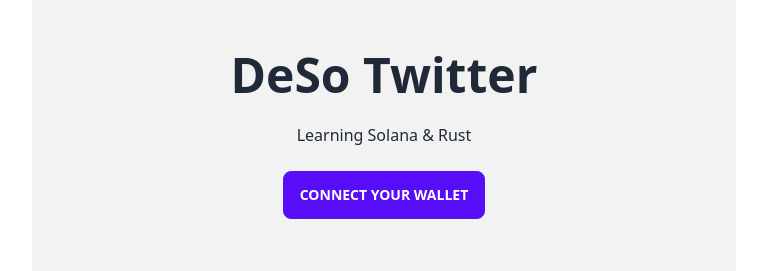
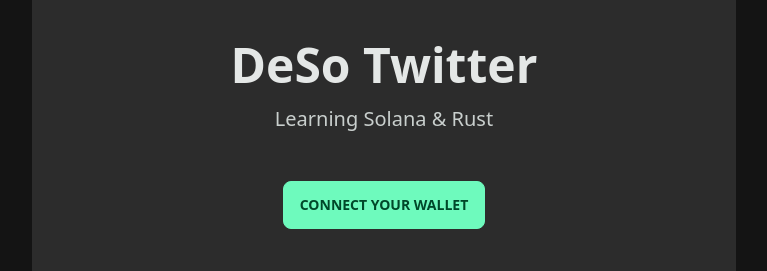
Before and after one commit to carbondesigned/ShareDeso, a Next.js app in the folder app/: page / in a window 1280 px wide. Shown: the part 529-800 px from the top of the page, without its empty margins (256-1023 px from the left). Built offline with nearby package versions, Linux system fonts and the light colour scheme; grey boxes are pictures that could not be loaded; what @project-serum/anchor, @solana/web3.js would draw is missing.

Commit message:
added some custom colors

```diff
--- a/app/components/PostCard.tsx
+++ b/app/components/PostCard.tsx
@@ -11,12 +11,17 @@
 
 const PostCard = ({ post, likePost, dislikePost, id }: Props) => {
   return (
-    <div className='card flex-1 bg-base-200 text-primary-content'>
-      <figure>
-        <img src={post.attachment} alt={post.attachment} />
-      </figure>
+    <div className='card flex-1 bg-accent text-base-100'>
+      {/* @ts-ignore */}
+      {post?.attachment.length > 0 && (
+        <img
+          src={post.attachment}
+          alt={post.attachment}
+          className='object-cover'
+        />
+      )}
       <div className='card-body'>
-        <h6 className='text-slate-600'>
+        <h6 className='text-base-200'>
           ({formatWalletAddress(post.userAddress.toString())})
         </h6>
         <p>{post.content}</p>
--- a/app/components/UI/CreatePostModal.tsx
+++ b/app/components/UI/CreatePostModal.tsx
@@ -20,26 +20,29 @@
 }: Props) => {
   return (
     <div className='modal'>
-      <div className='modal-box p-12 bg-base-200 rounded-xl'>
+      <div className='modal-box p-12 bg-accent text-base-200 rounded-xl'>
         <div className='flex justify-between items-center w-full'>
-          <h2 className='text-2xl font-bold leading-none'>
+          <h2 className='text-4xl font-bold leading-none'>
             Write a quick post
           </h2>
 
-          <label htmlFor='create-modal' className='btn btn-sm btn-circle'>
+          <label
+            htmlFor='create-modal'
+            className='btn bg-base-300 btn-sm btn-circle'
+          >
             ✕
           </label>
         </div>
-        <form onSubmit={handleSubmit} className='flex flex-col text-left'>
+        <form onSubmit={handleSubmit} className='flex mt-12 flex-col text-left'>
           <div>
             <label className='label' htmlFor='content'>
-              <span className='label-text'>Write something</span>
+              <span className='label-text text-base-200'>Write something</span>
             </label>
             <textarea
               name='content'
               value={content}
               placeholder='Something.'
-              className='textarea w-full min-h-[8em] text-md'
+              className='textarea w-full min-h-[8em] text-md bg-base-300'
               maxLength={MAX_CHAR_COUNT}
               onChange={(e) => setContent(e.target.value)}
             />
@@ -57,10 +60,10 @@
           </div>
           <div className='form-control'>
             <label className='label'>
-              <span className='label-text'>Attachments</span>
+              <span className='label-text text-base-200'>Attachments</span>
             </label>
             <label className='input-group'>
-              <span>
+              <span className='bg-accent border-4 border-base-300'>
                 <svg
                   xmlns='http://www.w3.org/2000/svg'
                   className='h-6 w-6'
@@ -81,11 +84,11 @@
                 onChange={(e) => setAttachment(e.target.value)}
                 type='text'
                 placeholder='https://image.com/image.png'
-                className='input w-full input-bordered'
+                className='input w-full input-bordered bg-base-300'
               />
             </label>
           </div>
-          <div className='w-full flex justify-end'>
+          <div className='w-full mt-12 flex justify-end'>
             <div className='tooltip tooltip-bottom' data-tip='Post something!'>
               <button className='btn btn-primary'>Post</button>
             </div>
--- a/app/components/UI/Welcome.tsx
+++ b/app/components/UI/Welcome.tsx
@@ -5,7 +5,7 @@
 function Welcome() {
   const { connectWallet } = useConnectWallet();
   return (
-    <div className='hero min-h-screen bg-base-200'>
+    <div className='hero min-h-screen bg-base-300 rounded-2xl'>
       <div className='hero-content flex-col text-center'>
         <div className='mask mask-squircle'>
           <Image
@@ -19,10 +19,15 @@
           />
         </div>
         <div className='max-w-md'>
-          <h1 className='text-5xl font-bold'>DeSo Twitter</h1>
-          <p className='py-6'>Learning Solana & Rust</p>
+          <h1 className='text-5xl font-bold text-base-100'>DeSo Twitter</h1>
+          <p className='pt-4 pb-12 text-xl text-base-200'>
+            Learning Solana & Rust
+          </p>
           <div className='tooltip tooltip-bottom' data-tip='Using Solana!'>
-            <button className='btn btn-primary' onClick={connectWallet}>
+            <button
+              className='btn btn-primary font-bold'
+              onClick={connectWallet}
+            >
               Connect your Wallet
             </button>
           </div>
--- a/app/pages/index.tsx
+++ b/app/pages/index.tsx
@@ -118,7 +118,7 @@
   };
   return (
     <>
-      <main className='min-h-screen p-32 xl:px-72'>
+      <main className='min-h-screen bg-neutral p-32 xl:px-72 3xl:px-80'>
         {!walletAddress ? (
           <Welcome />
         ) : posts === null ? (
@@ -132,7 +132,7 @@
             <div className='flex justify-between items-center'>
               <label
                 htmlFor='create-modal'
-                className='btn modal-button btn-primary'
+                className='btn btn-lg font-bold modal-button btn-primary'
               >
                 Create
               </label>
@@ -151,20 +151,17 @@
               />
               <div
                 data-tip='Copy your wallet address to clipboard'
-                className='bg-base-200 cursor-pointer py-6 px-12 rounded-xl tooltip tooltip-bottom'
+                className='bg-accent text-base-200 cursor-pointer py-6 px-12 rounded-xl tooltip tooltip-bottom'
               >
                 <p
                   className='font-bold'
-                  onClick={() =>
-                    // copy wallet address to clipboard
-                    navigator.clipboard.writeText(walletAddress)
-                  }
+                  onClick={() => navigator.clipboard.writeText(walletAddress)}
                 >
                   {formatWalletAddress(walletAddress)}
                 </p>
               </div>
             </div>
-            <div className='grid grid-cols-2 xl:grid-cols-3 gap-6 mt-12'>
+            <div className='grid grid-cols-2 2xl:grid-cols-3 3xl:grid-cols-4 gap-6 mt-12'>
               {posts &&
                 posts.map((post: Post, idx: number) => (
                   <PostCard
--- a/app/tailwind.config.js
+++ b/app/tailwind.config.js
@@ -4,7 +4,30 @@
     './components/**/*.{js,ts,jsx,tsx}',
   ],
   theme: {
-    extend: {},
+    extend: {
+      screens: {
+        '3xl': '1850px',
+      },
+    },
+  },
+  daisyui: {
+    themes: [
+      {
+        apptheme: {
+          primary: '#6EFABD',
+          secondary: '#00C6BA',
+          accent: '#1E1E1E',
+          'base-100': '#E4E7E6',
+          'base-200': '#C9CFCD',
+          'base-300': '#2C2C2C',
+          neutral: '#141414',
+          info: '#97C9F7',
+          success: '#23CE6B',
+          warning: '#F7A350',
+          error: '#FF2C55',
+        },
+      },
+    ],
   },
   plugins: [require('daisyui')],
 };
```
